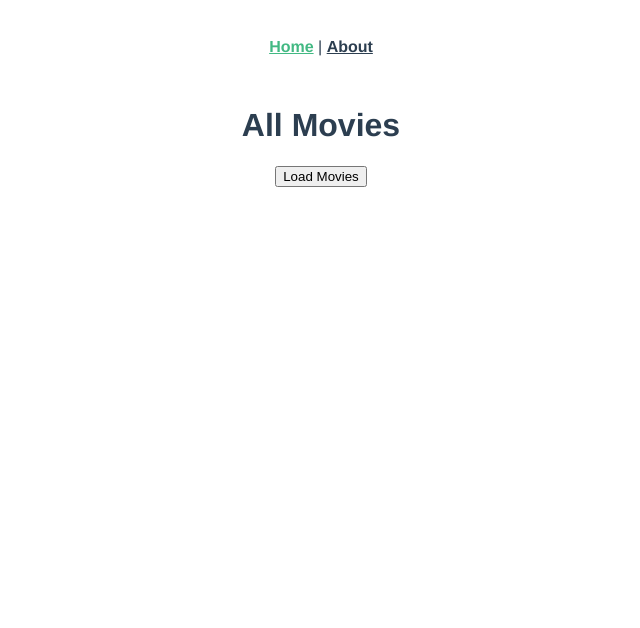
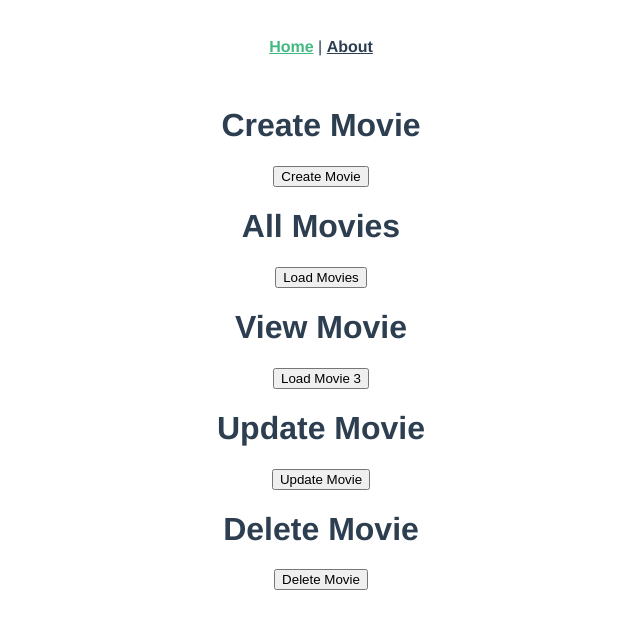
Before and after one commit to thomasdhinsa/movie-vue-app, a Vue app: page / in a window 1280 px wide. Shown: the top 628 px of the page, without its empty margins (319-959 px from the left). Built offline with nearby package versions, Linux system fonts and the light colour scheme.

Commit message:
adds working crud for movies

```diff
--- a/src/views/Home.vue
+++ b/src/views/Home.vue
@@ -15,14 +15,57 @@ export default {
         this.movies = response.data;
       });
     },
+    createMovie: function () {
+      var params = {
+        title: "Matilda",
+        year: 1996,
+        plot: "The film centers on the titular child prodigy, Matilda Wormwood, who develops psychokinetic abilities and uses them to deal with her disreputable family; and Agatha Trunchbull, the ruthless, oppressive, and tyrannical principal of Crunchem Hall Elementary School.",
+        director: "Danny DeVito",
+        english: true,
+      };
+      axios.post("http://localhost:3000/movies", params).then((response) => {
+        console.log("Created!", response.data);
+      });
+    },
+    movieInfo: function () {
+      axios.get("http://localhost:3000/movies/3").then((response) => {
+        console.log(response.data);
+        this.movies = response.data;
+      });
+    },
+    movieUpdate: function () {
+      var params = {
+        title: "stuff",
+        year: 1996,
+        plot: "stuff in more stuff checking update status",
+        director: "stuff",
+        english: true,
+      };
+      axios.patch("http://localhost:3000/movies/13", params).then((response) => {
+        console.log("Updated", response.data);
+      });
+    },
+    movieDelete: function () {
+      axios.delete("http://localhost:3000/movies/10").then((response) => {
+        console.log("Deleted", response.data);
+      });
+    },
   },
 };
 </script>
 
 <template>
   <div class="home">
+    <h1>Create Movie</h1>
+    <button v-on:click="createMovie()">Create Movie</button>
     <h1>All Movies</h1>
     <button v-on:click="indexMovies()">Load Movies</button>
+    <h1>View Movie</h1>
+    <button v-on:click="movieInfo()">Load Movie 3</button>
+    <h1>Update Movie</h1>
+    <button v-on:click="movieUpdate()">Update Movie</button>
+    <h1>Delete Movie</h1>
+    <button v-on:click="movieDelete()">Delete Movie</button>
     <div v-for="movie in movies" v-bind:key="movie.id">
       <h2>Title: {{ movie.title }}</h2>
     </div>
```
